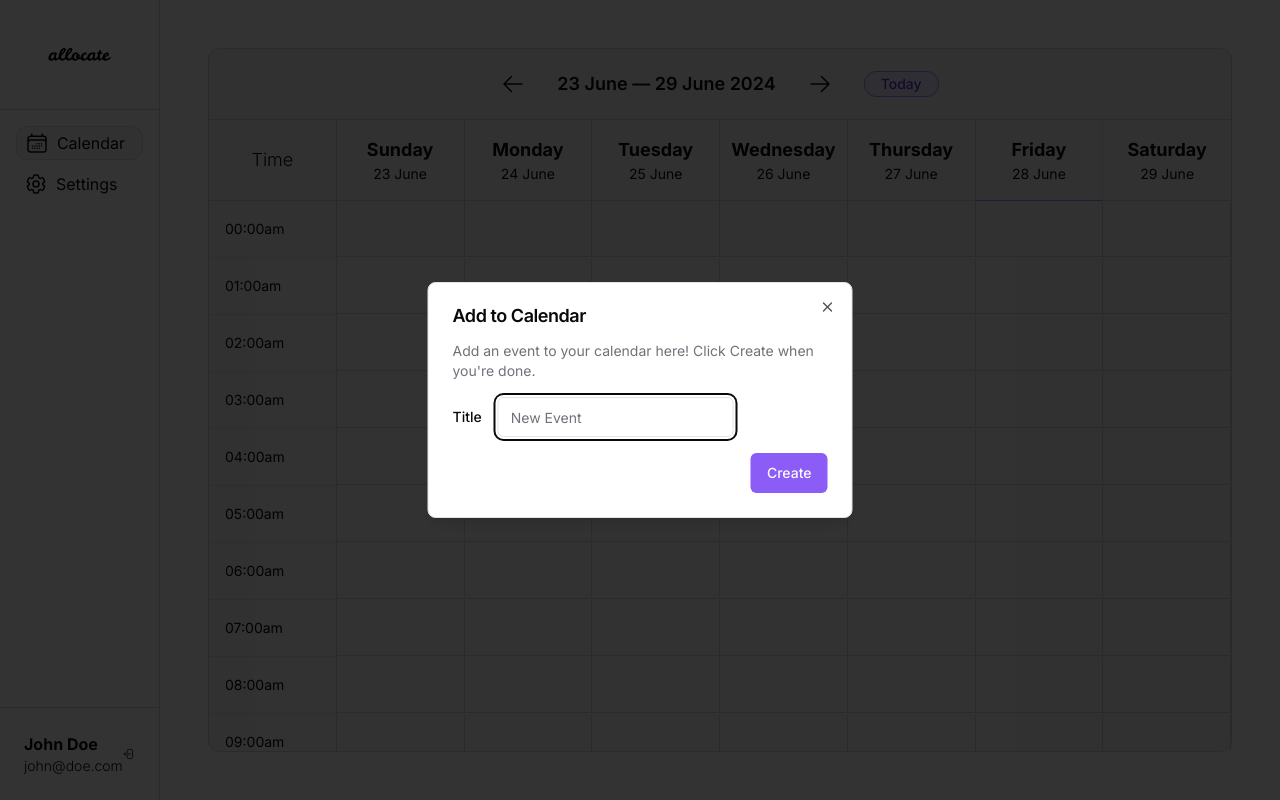
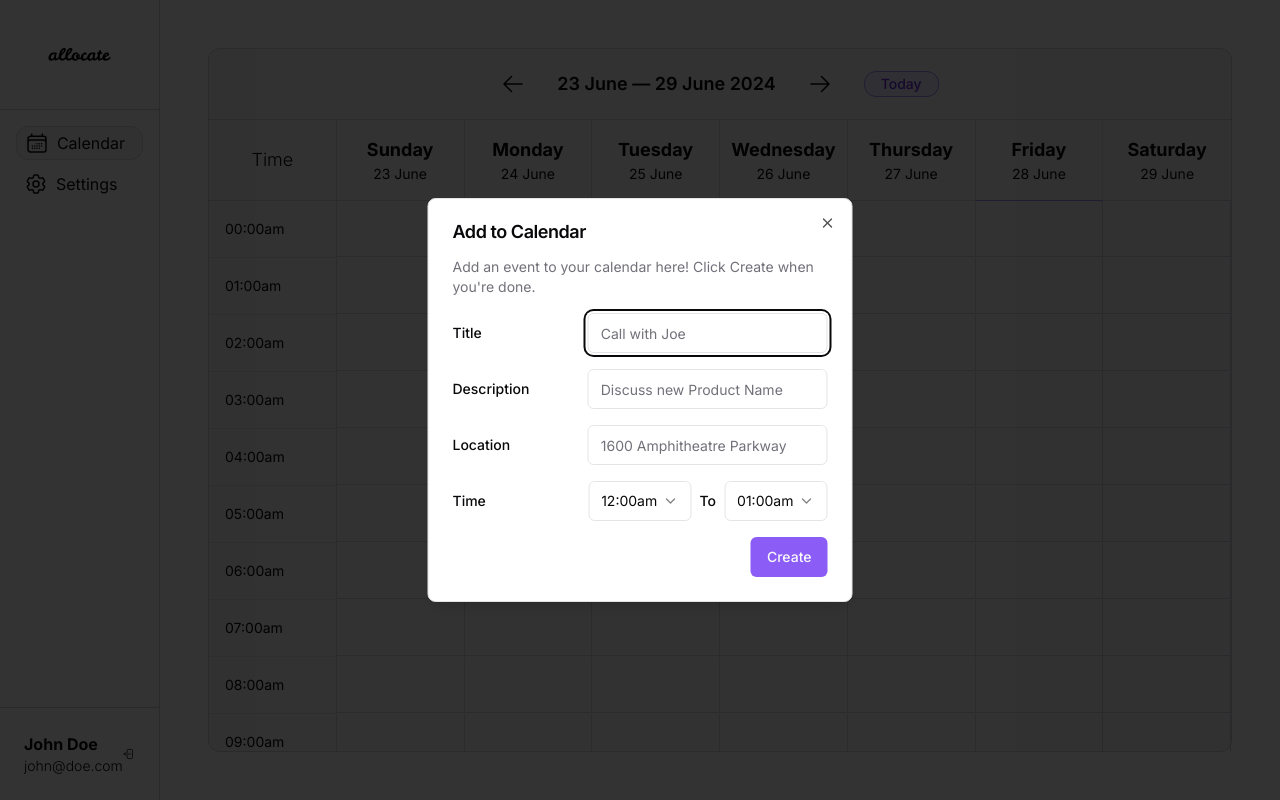
Before and after one commit to allocate-planner/allocate, a React (Vite) app in the folder frontend/: page /calendar in a window 1280 px wide. Both pictures are taken after a click on the element 400 px from the left and 229 px from the top of the page. Built offline with nearby package versions, Linux system fonts and the light colour scheme.

Commit message:
feat: add description, location and customisable times in new event popup component

```diff
--- a/frontend/src/components/common/Calendar/Calendar.tsx
+++ b/frontend/src/components/common/Calendar/Calendar.tsx
@@ -114,15 +114,10 @@ const Calendar = () => {
     }
   };
 
-  const createEvent = async (title: string, event: IEventCreate) => {
-    const eventWithTitle = {
-      ...event,
-      title: title,
-    };
-
+  const createEvent = async (event: IEventCreate) => {
     try {
       if (accessToken) {
-        await eventService.createEvent(eventWithTitle, accessToken);
+        await eventService.createEvent(event, accessToken);
         toast.success("Event was created");
 
         eventData();
--- a/frontend/src/components/common/Calendar/EventPopup.tsx
+++ b/frontend/src/components/common/Calendar/EventPopup.tsx
@@ -2,6 +2,8 @@ import { useState, useEffect } from "react";
 
 import { IEventCreate } from "@/models/IEvent";
 import { Button } from "../Button";
+
+import { parse, format, parseISO } from "date-fns";
 
 import {
   Dialog,
@@ -12,18 +14,88 @@ import {
   DialogTitle,
 } from "../Dialog";
 
+import {
+  Select,
+  SelectContent,
+  SelectGroup,
+  SelectItem,
+  SelectLabel,
+  SelectTrigger,
+  SelectValue,
+} from "../Select";
+
 import { Input } from "../Input";
 import { Label } from "../Label";
+
+const times = [
+  "12:00am",
+  "01:00am",
+  "02:00am",
+  "03:00am",
+  "04:00am",
+  "05:00am",
+  "06:00am",
+  "07:00am",
+  "08:00am",
+  "09:00am",
+  "10:00am",
+  "11:00am",
+  "12:00pm",
+  "01:00pm",
+  "02:00pm",
+  "03:00pm",
+  "04:00pm",
+  "05:00pm",
+  "06:00pm",
+  "07:00pm",
+  "08:00pm",
+  "09:00pm",
+  "10:00pm",
+  "11:00pm",
+];
 
 interface IProps {
   isOpen: boolean;
   event: IEventCreate;
   onClose: () => void;
-  onCreate: (title: string, event: IEventCreate) => void;
+  onCreate: (event: IEventCreate) => void;
 }
 
 const EventPopup = (props: IProps) => {
+  const convertToAMPM = (time: string) => {
+    const dummyISOString = `1970-01-01T${time}`;
+
+    return format(parseISO(dummyISOString), "hh:mma").toLowerCase();
+  };
+
   const [title, setTitle] = useState<string>("");
+  const [description, setDescription] = useState<string>("");
+  const [location, setLocation] = useState<string>("");
+  const [startTime, setStartTime] = useState<string>(
+    convertToAMPM(props.event.start_time)
+  );
+  const [endTime, setEndTime] = useState<string>(
+    convertToAMPM(props.event.end_time)
+  );
+
+  const convertToISO = (time: string) => {
+    return format(parse(time, "hh:mma", new Date()), "HH:mm:ss" + "+01:00");
+  };
+
+  const handleEventCreation = () => {
+    const newEvent = {
+      ...props.event,
+      title: title,
+      description: description,
+      location: location,
+      start_time: convertToISO(startTime),
+      end_time: convertToISO(endTime),
+    };
+
+    console.log(newEvent);
+
+    props.onCreate(newEvent);
+  };
 
   useEffect(() => {
     if (props.isOpen) {
@@ -40,16 +112,89 @@ const EventPopup = (props: IProps) => {
             Add an event to your calendar here! Click Create when you're done.
           </DialogDescription>
         </DialogHeader>
-        <div className="flex flex-col justify-start items-start">
-          <div className="flex flex-row items-center justify-between space-x-4">
-            <Label htmlFor="name" className="text-right">
+        <div className="flex flex-col justify-between items-start w-full space-y-4">
+          <div className="flex flex-row items-center justify-between space-x-4 w-full">
+            <Label htmlFor="name" className="w-1/3">
               Title
             </Label>
             <Input
               id="title"
-              placeholder="New Event"
+              placeholder="Call with Joe"
               onChange={(e) => setTitle(e.target.value)}
+              className="w-2/3"
             />
+          </div>
+          <div className="flex flex-row items-center justify-between space-x-4 w-full">
+            <Label htmlFor="description" className="w-1/3">
+              Description
+            </Label>
+            <Input
+              id="description"
+              placeholder="Discuss new Product Name"
+              onChange={(e) => setDescription(e.target.value)}
+              className="w-2/3"
+            />
+          </div>
+          <div className="flex flex-row items-center justify-between space-x-4 w-full">
+            <Label htmlFor="location" className="w-1/3">
+              Location
+            </Label>
+            <Input
+              id="location"
+              placeholder="1600 Amphitheatre Parkway"
+              onChange={(e) => setLocation(e.target.value)}
+              className="w-2/3"
+            />
+          </div>
+          <div className="flex flex-row items-center justify-between space-x-4 w-full">
+            <Label htmlFor="time" className="w-1/3">
+              Time
+            </Label>
+            <div className="flex flex-row justify-center items-center w-2/3 space-x-2">
+              <Select
+                onValueChange={(value) => {
+                  setStartTime(value);
+                }}
+              >
+                <SelectTrigger>
+                  <SelectValue placeholder={startTime} />
+                </SelectTrigger>
+                <SelectContent>
+                  <SelectGroup>
+                    <SelectLabel>Start Time</SelectLabel>
+                    {times.map((time, index) => (
+                      <SelectItem
+                        key={index}
+                        value={time}
+                        onClick={() => setStartTime(time)}
+                      >
+                        {time}
+                      </SelectItem>
+                    ))}
+                  </SelectGroup>
+                </SelectContent>
+              </Select>
+              <Label>To</Label>
+              <Select
+                onValueChange={(value) => {
+                  setEndTime(value);
+                }}
+              >
+                <SelectTrigger>
+                  <SelectValue placeholder={endTime} />
+                </SelectTrigger>
+                <SelectContent>
+                  <SelectGroup>
+                    <SelectLabel>End Time</SelectLabel>
+                    {times.map((time, index) => (
+                      <SelectItem key={index} value={time}>
+                        {time}
+                      </SelectItem>
+                    ))}
+                  </SelectGroup>
+                </SelectContent>
+              </Select>
+            </div>
           </div>
         </div>
         <DialogFooter>
@@ -57,7 +202,7 @@ const EventPopup = (props: IProps) => {
             className="bg-violet-500 hover:bg-violet-700"
             type="submit"
             onClick={() => {
-              props.onCreate(title, props.event);
+              handleEventCreation();
             }}
           >
             Create
--- a/frontend/src/models/IEvent.tsx
+++ b/frontend/src/models/IEvent.tsx
@@ -1,6 +1,8 @@
 export interface IEvent {
   id: number;
   title: string;
+  description?: string;
+  location?: string;
   date: string;
   start_time: string;
   end_time: string;
@@ -8,6 +10,8 @@ export interface IEvent {
 
 export interface IEventCreate {
   title?: string;
+  description?: string;
+  location?: string;
   date: string;
   start_time: string;
   end_time: string;
```
